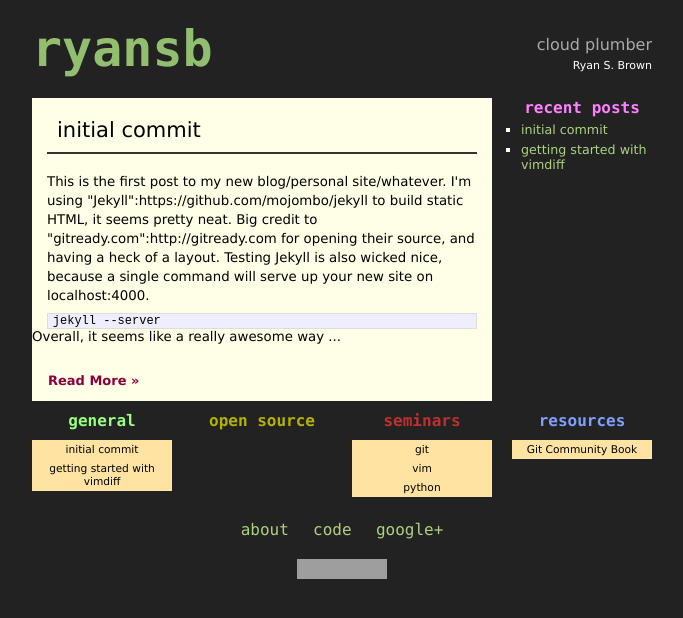
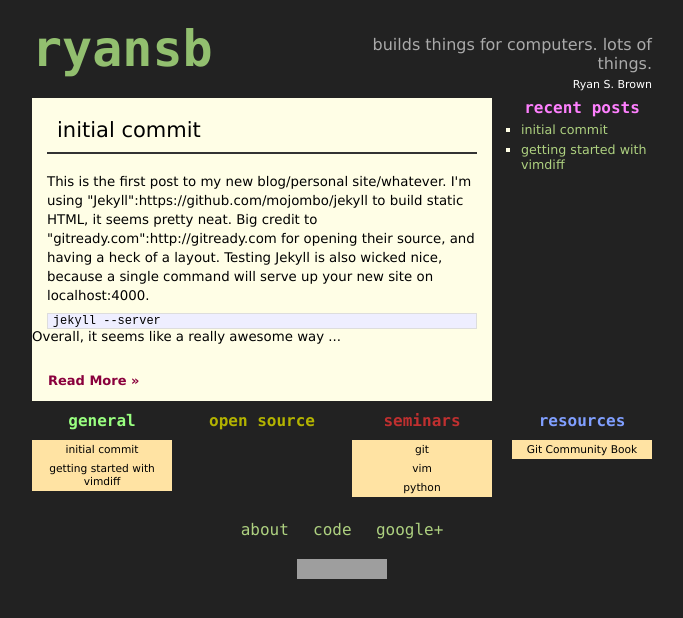
Before and after one commit to VimerArthur/ryansb.com, a Jekyll site: the page built from index.html, in a window 1280 px wide. Shown: the top 618 px of the page, without its empty margins (298-981 px from the left). Built offline with Jekyll 4.4.1, drawn with Linux system fonts in a browser that asks for light colours; grey boxes are pictures that could not be loaded.

Commit message:
Changed header a bit

```diff
--- a/_layouts/default.html
+++ b/_layouts/default.html
@@ -16,7 +16,7 @@
       <h1><a href="/">ryansb</a></h1>
     </div>
     <div class="grid_4 suffix_2 info">
-      <div class="extra">cloud plumber</div>
+      <div class="extra">builds things for computers. lots of things.</div>
       <div class="author">Ryan S. Brown</div>
     </div>
     <div class="grid_8 prefix_2 suffix_2 main">
```
